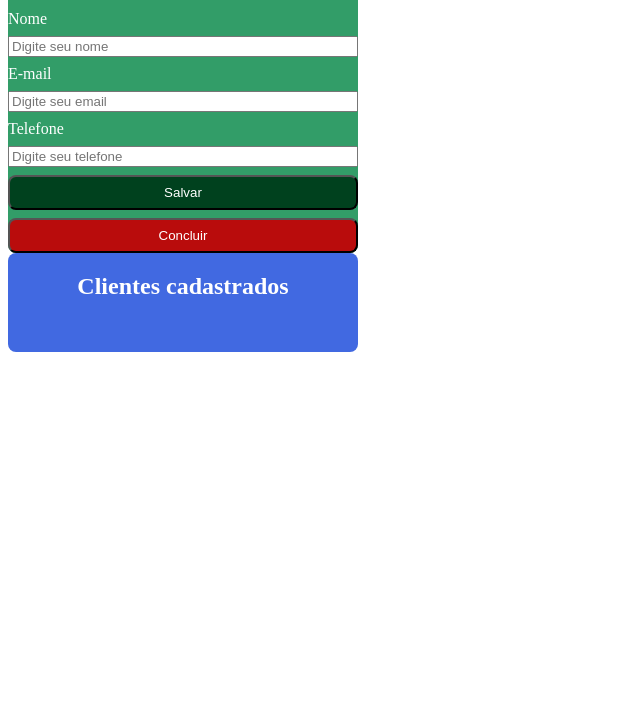
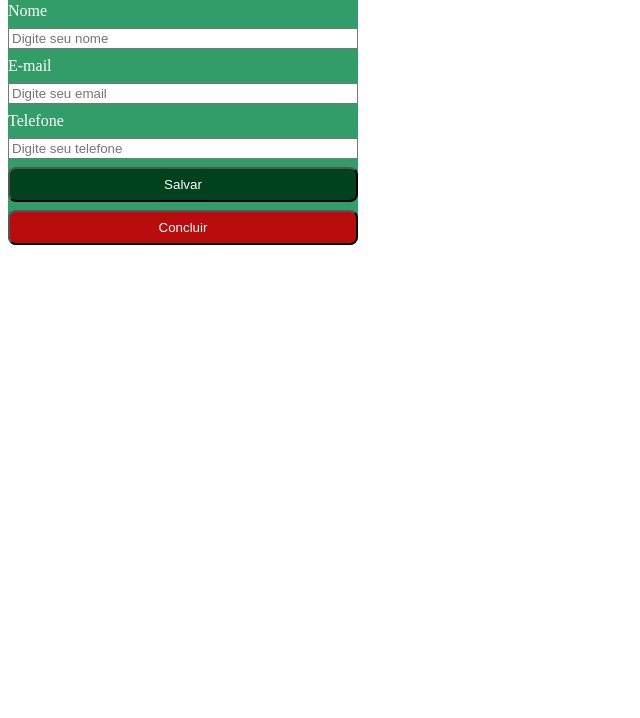
Before and after one commit to GuilhermeMaywald/Atividade-pratica-DOM-5, a plain HTML site: page index.html in a window 1280 px wide. Shown: the part 82-800 px from the top of the page, without its empty margins (0-640 px from the left). Drawn offline with Linux system fonts and the light colour scheme.

Commit message:
Correção final

```diff
--- a/assets/css/style.css
+++ b/assets/css/style.css
@@ -2,7 +2,6 @@
 
 #formulary {
     background-color: rgb(50, 157, 104);
-    display: flex;
     flex-direction: column;
     width: 350px;
     border-radius: 8px;
@@ -43,13 +42,8 @@
     width: 350px;
 }
 
-.active {
-    display: block;
-}
-
 .inactive {
     display: none;
-    display: flex;
     flex-direction: column;
     width: 350px;
     border-radius: 8px;
```
